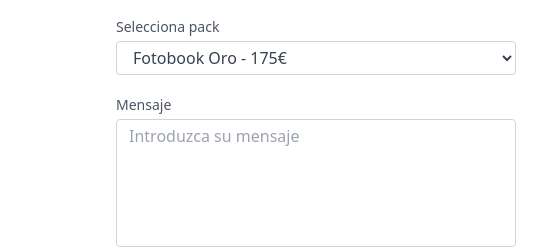
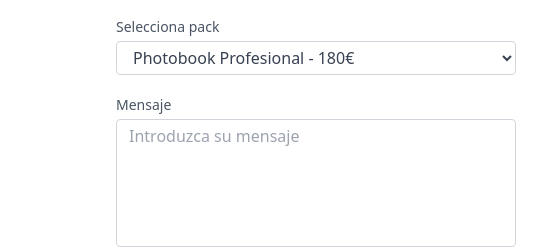
Before and after one commit to xCarlos19/studio-film, an Astro site: page / in a window 1280 px wide. Shown: the part 3503-3754 px from the top of the page, 744-1280 px from the left. Built offline with nearby package versions, Linux system fonts and the light colour scheme; Astro itself is replaced by a stand-in of ours.

Commit message:
Some changes

```diff
--- a/src/components/Form.tsx
+++ b/src/components/Form.tsx
@@ -4,35 +4,35 @@ import { EMAIL_FROM, EMAIL_DEST  } from "astro:env/client"
 export const prerender = true;
 
 const packs = [{
-    name: "Fotobook Oro",
-    price: 175,
+    name: "Photobook Profesional",
+    price: 180,
 }, {
-    name: "Fotobook Plata",
-    price: 80,
+    name: "Photobook Intermedio",
+    price: 90,
 },
 {
-    name: "Fotobook Bronce",
-    price: 50,
+    name: "Photobook Básico",
+    price: 60,
 },
 {
-    name: "Videobook Monólogo",
-    price: 200,
+    name: "Videobook Completo",
+    price: 425,
 }
     , {
     name: "Videobook Escena",
-    price: 375,
+    price: 300,
 }, {
-    name: "Videobook Completo",
-    price: 500,
+    name: "Videobook Monólogo",
+    price: 200,
 }, {
-    name: "Coach (3h)",
-    price: 50,
+    name: "Coach Profesional",
+    price: 140,
 }, {
-    name: "Coach (9h)",
+    name: "Coach Intermedio",
     price: 100,
 }, {
-    name: "Coach (12h)",
-    price: 150,
+    name: "Coach Básico",
+    price: 50,
 }]
 
 const Form = () => {
--- a/src/pages/servicios/videobook.astro
+++ b/src/pages/servicios/videobook.astro
@@ -18,7 +18,7 @@ const serv = [{
 
   },
   {
-    title: "INTERMEDIO - MONÓLOGO",
+    title: "INTERMEDIO - ESCENA",
     price: 300,
     atributtes : [
         "Guión original",
```
